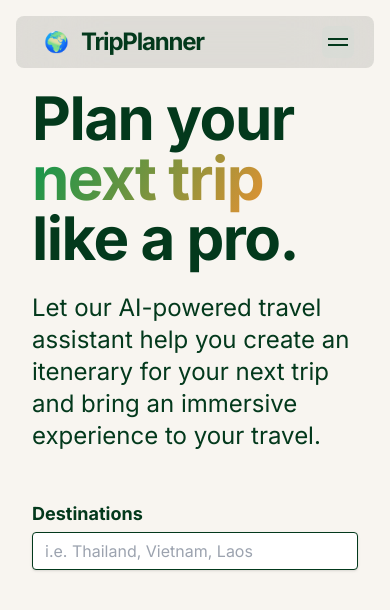
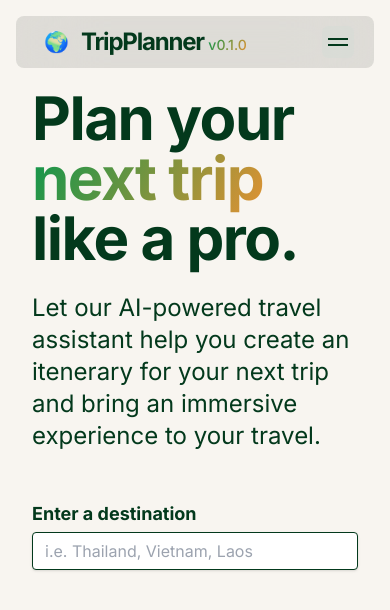
Before and after one commit to Salihzeki120/trip-planner, a Next.js app: page / in a window 390 px wide. Shown: the top 610 px of the page. Built offline with nearby package versions, Linux system fonts and the light colour scheme.

Commit message:
Create development branch (#1)
* Create dev branch

* Add version in navigation (#2)

```diff
--- a/app/api/generate-itinerary/route.ts
+++ b/app/api/generate-itinerary/route.ts
@@ -26,7 +26,7 @@ export async function POST(request: GenerateItineraryRequest) {
     }
 
     try {
-        if (process.env.NODE_ENV === 'development' && process.env.MOCK === 'true') {
+        if (process.env.MOCK === 'true') {
             return NextResponse.json({ result: MOCK_ITINERARY });
         }
 
--- a/components/ItineraryForm/IteneraryItem.tsx
+++ b/components/ItineraryForm/IteneraryItem.tsx
@@ -11,8 +11,7 @@ const IteneraryResult = ({ result }: IteneraryResultProps) => {
     useEffect(() => {
         if (tripRef.current) {
             tripRef.current.innerText = result;
-
-            if (wrapperRef.current) wrapperRef.current.scrollIntoView({ behavior: "smooth" });
+            tripRef.current.scrollIntoView({ behavior: "smooth" });
         }
     }, [result]);
 
--- a/components/ItineraryForm/TripPlaner.tsx
+++ b/components/ItineraryForm/TripPlaner.tsx
@@ -102,7 +102,7 @@ const TripPlaner = () => {
             <form className="flex flex-col" onSubmit={handleSubmit}>
                 <fieldset className="flex flex-col">
                     <div className="mb-8">
-                        <InputField id="destinations" listId="destinations-list" label="Destinations" type="text" placeholder="i.e. Thailand, Vietnam, Laos" value={itineraryRequirements.destinations} onChange={handleDestinationChange} />
+                        <InputField id="destinations" listId="destinations-list" label="Enter a destination" type="text" placeholder="i.e. Thailand, Vietnam, Laos" value={itineraryRequirements.destinations} onChange={handleDestinationChange} />
                         <datalist id="destinations-list">
                             <option value="South East Asia" />
                             <option value="New York" />
@@ -113,7 +113,7 @@ const TripPlaner = () => {
 
                     {itineraryRequirements.destinations && (
                         <div className="mb-8">
-                            <InputField id="duration" listId="duration-list" label="How long?" type="text" placeholder="i.e. 3 weeks" value={itineraryRequirements.duration} onChange={handleDurationChange} />
+                            <InputField id="duration" listId="duration-list" label="How long are you staying?" type="text" placeholder="i.e. 3 weeks" value={itineraryRequirements.duration} onChange={handleDurationChange} />
                             <datalist id="duration-list">
                                 <option value="1-2 weeks" />
                                 <option value="2 months" />
@@ -124,7 +124,7 @@ const TripPlaner = () => {
 
                     {itineraryRequirements.destinations && itineraryRequirements.duration && (
                         <div className="mb-8">
-                            <p className="block text-lg font-bold mb-4">Pick your flavors</p>
+                            <p className="block text-lg font-bold mb-4">What flavors are you looking for?</p>
                             <ActivityList activities={activities} handleActivityClick={handleActivityClick} />
                         </div>
                     )}
--- a/components/Layout/Navigation.tsx
+++ b/components/Layout/Navigation.tsx
@@ -1,13 +1,12 @@
 'use client';
 import { useState } from "react";
 import Link from "next/link";
-
+import * as packageJSON from '../../package.json';
 
 const Navigation = () => {
     const [isOpen, setisOpen] = useState(false);
 
     const toggleMenu = () => {
-
         setisOpen(!isOpen);
     }
 
@@ -30,7 +29,7 @@ const Logo = ({ toggleMenu }: { toggleMenu: () => void }) => (
             🌍
         </span>
         <span className="text-2xl font-bold tracking-tighter">
-            TripPlanner
+            TripPlanner <span className="text-sm tracking-normal font-medium color-effect">v{packageJSON.version}</span>
         </span>
     </Link>
 )
--- a/components/Layout/PageWrapper.tsx
+++ b/components/Layout/PageWrapper.tsx
@@ -5,7 +5,7 @@ type PageWrapperProps = {
 export default function PageWrapper({ children }: PageWrapperProps) {
     return (
         <main>
-            <div className="flex justify-center items-center p-8 lg:p-24">
+            <div className="flex justify-center items-center p-8 lg:p-24 pb-16">
                 <div className="flex flex-col max-w-2xl w-full">
                     {children}
                 </div>
--- a/package.json
+++ b/package.json
@@ -1,6 +1,6 @@
 {
-  "name": "travel-planer",
-  "description": "Travel Planer App",
+  "name": "travel-planner",
+  "description": "TravelPlanner",
   "version": "0.1.0",
   "private": true,
   "scripts": {
```
